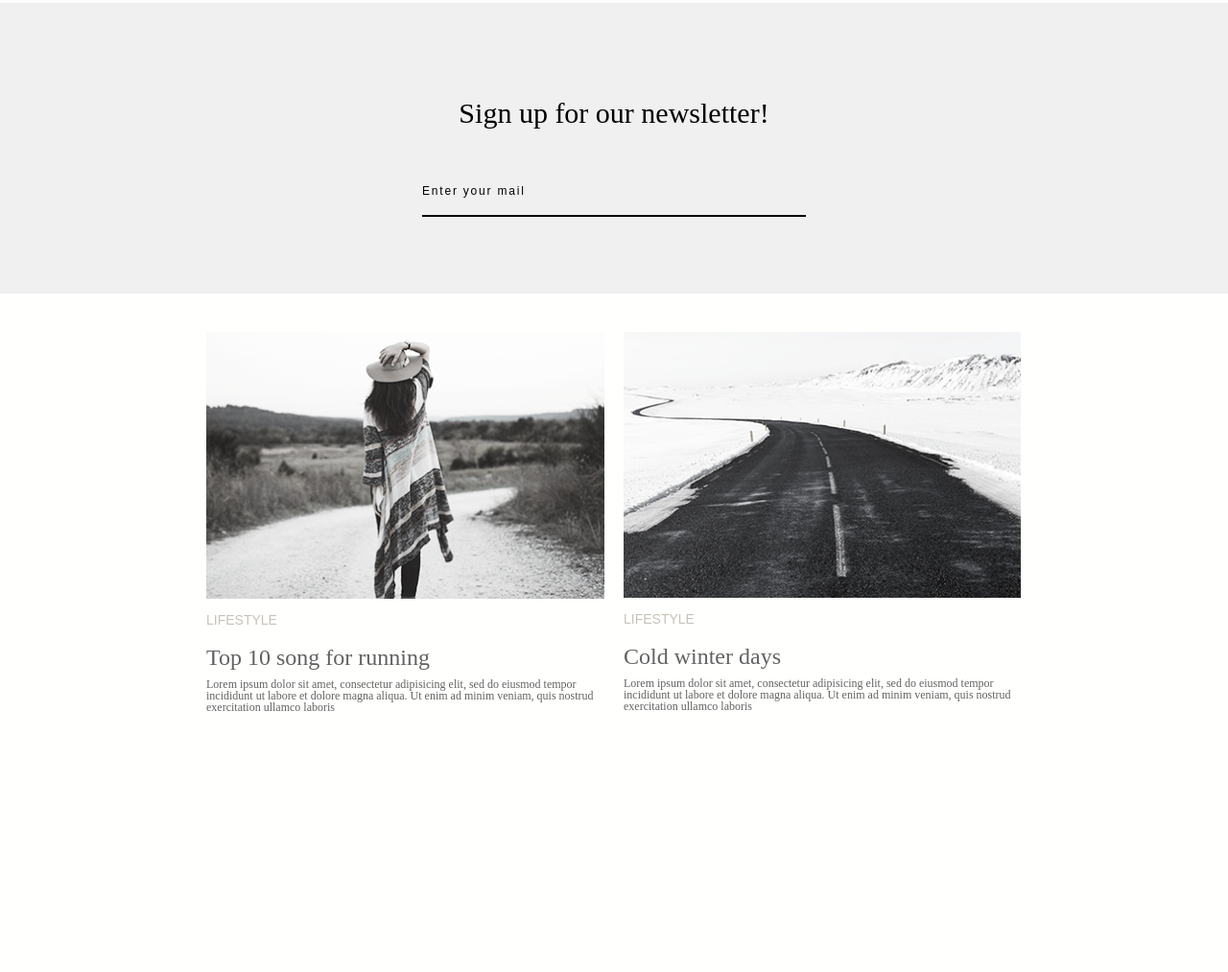
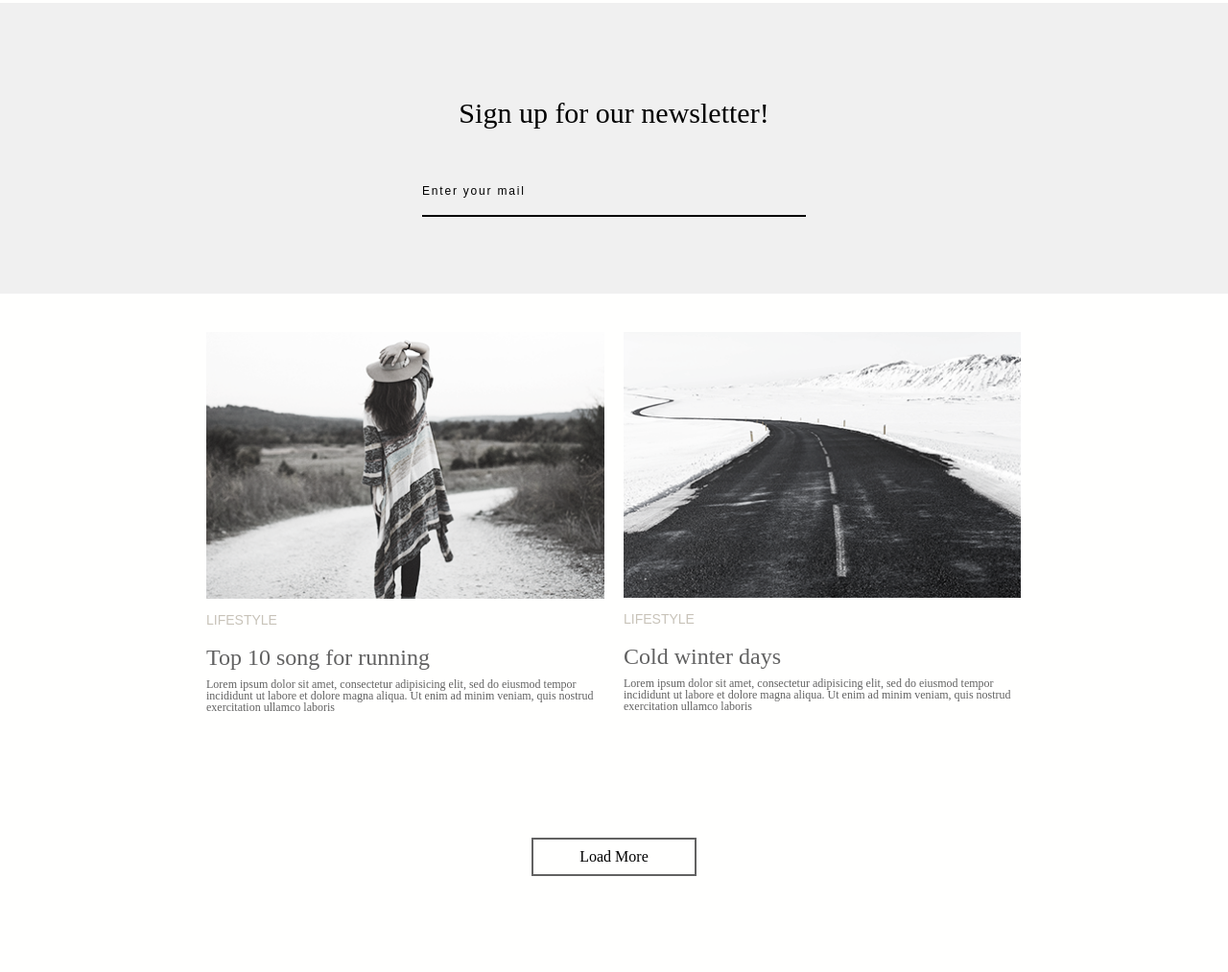
Before and after one commit to uupptown/minimo, a plain HTML site: page index.html in a window 1280 px wide. Shown: the part 2012-3025 px from the top of the page at 96% size. Before the commit the page ends 2785 px from the top, so only its background shows below. Drawn offline with Linux system fonts and the light colour scheme.

Commit message:
fixed footer

```diff
--- a/index.html
+++ b/index.html
@@ -172,6 +172,9 @@
          </section>
       </main>
       <footer class="footer">
+         <div class="footer__container container">
+            <a href="#" class="actions-main__button">Load More</a>
+         </div>
       </footer>
    </div>
 </body>
--- a/style.css
+++ b/style.css
@@ -267,8 +267,7 @@ body {
 
 .signup {
    margin-top: 50px;
-   background-color: #f0f0f0;;
-   /* height: 250px; */
+   background-color: #f0f0f0;
 }
 
 .signup__item {
@@ -347,3 +346,27 @@ body {
       font-size: 10px;
    }
 }
+
+/* ==================================================== */
+/* SIGNUP */
+
+.footer__container {
+   padding: 100px 0px 100px 0px;
+   display: flex;
+   justify-content: center;
+}
+
+.actions-main__button {
+   text-align: center;
+   padding: 10px 48px;
+   color:#000;
+   transition: all 0.3s ease 0s;
+   font-family: 'Playfair Display', serif;
+   font-size: 16px;
+   border: 2px solid #626262;
+}
+
+.actions-main__button:hover {
+   border: 2px solid #b4ad9e;
+   color: #b4ad9e;
+}
```
